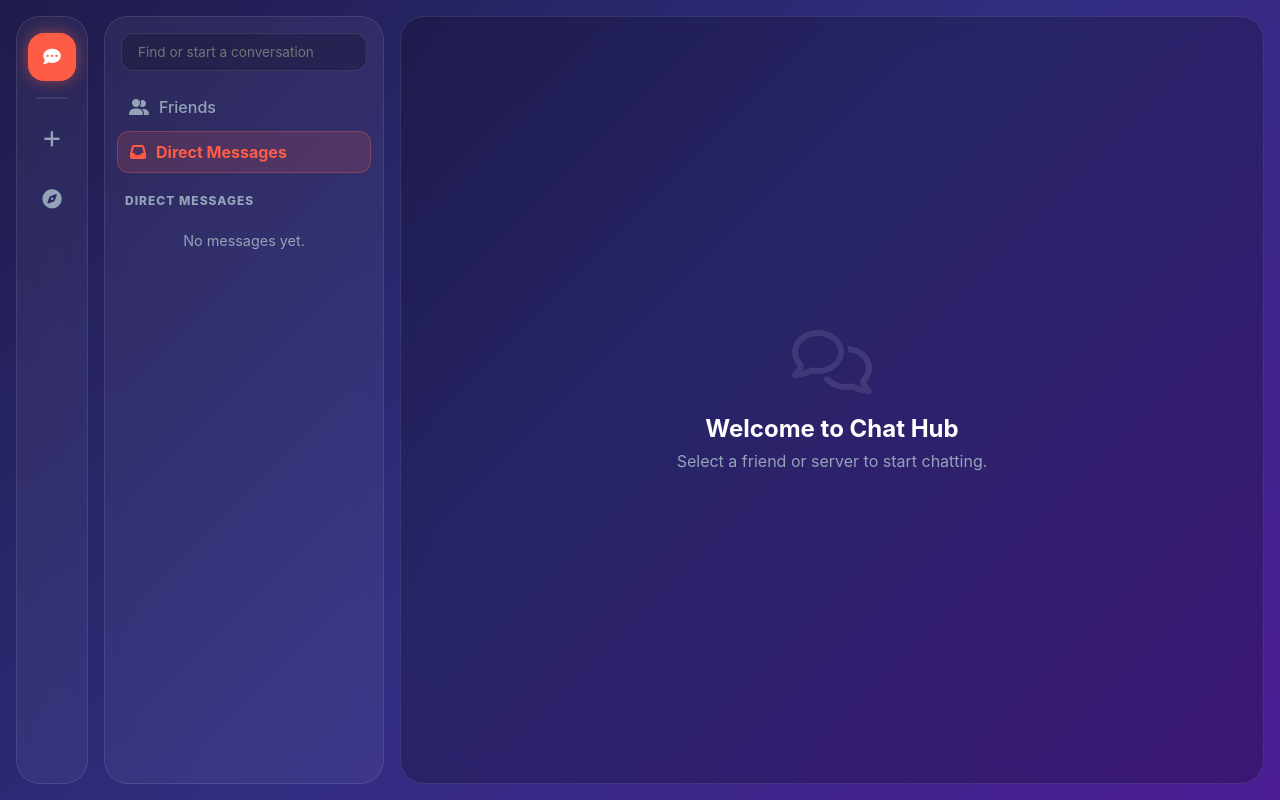
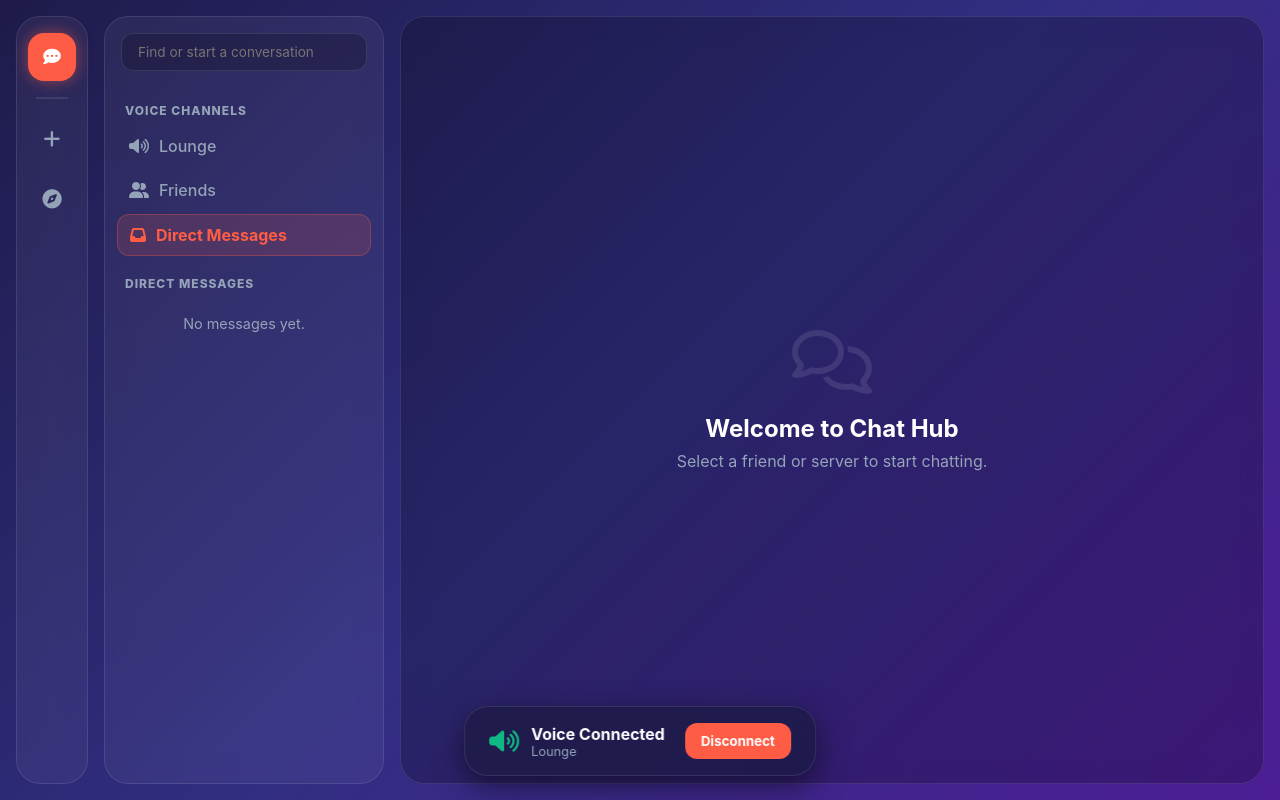
Before and after one commit to OGBONEX/CHAT-HUB, a plain HTML site: page app.html in a window 1280 px wide. Drawn offline with Linux system fonts and the light colour scheme; no server answers.

Commit message:
Update app.html

```diff
--- a/app.html
+++ b/app.html
@@ -31,6 +31,11 @@
             </div>
 
             <div class="channel-list">
+                <div class="category">VOICE CHANNELS</div>
+                <div class="channel" onclick="joinVoiceChannel('Lounge')">
+                    <i class="fa-solid fa-volume-high"></i> Lounge
+                </div>
+
                 <div class="channel" id="nav-friends">
                     <i class="fa-solid fa-user-group"></i> Friends
                 </div>
@@ -50,14 +55,12 @@
 
         <!-- 3. Main Chat Area -->
         <div class="chat-area" id="view-dms">
-            <!-- Blank State (Welcome Screen) -->
             <div id="dm-empty-state" style="flex: 1; display: flex; flex-direction: column; justify-content: center; align-items: center; color: var(--text-muted);">
                 <i class="fa-regular fa-comments" style="font-size: 4rem; margin-bottom: 20px; color: var(--glass-border);"></i>
                 <h2 style="color: white; margin-bottom: 8px;">Welcome to Chat Hub</h2>
                 <p>Select a friend or server to start chatting.</p>
             </div>
 
-            <!-- Active Chat View -->
             <div id="dm-active-chat" style="display: none; flex: 1; flex-direction: column; height: 100%;">
                 <div class="chat-header">
                     <div class="chat-title">
@@ -65,7 +68,6 @@
                         <span id="dm-chat-name">User</span>
                     </div>
 
-                    <!-- User Profile Panel (Top Right) -->
                     <div class="user-panel-top">
                         <div class="avatar" id="user-avatar" style="width: 32px; height: 32px; font-size: 0.9rem; background: #23a559;">U</div>
                         <div>
@@ -92,12 +94,9 @@
             </div>
         </div>
 
-        <!-- 4. Friends View -->
         <div class="chat-area" id="view-friends" style="display: none;">
             <div class="chat-header">
                 <div class="chat-title"><i class="fa-solid fa-user-group" style="margin-right: 8px;"></i> Friends</div>
-
-                <!-- User Profile Panel (Top Right) -->
                 <div class="user-panel-top">
                     <div class="avatar" id="user-avatar-friends" style="width: 32px; height: 32px; font-size: 0.9rem; background: #23a559;">U</div>
                     <div>
@@ -123,7 +122,7 @@
         </div>
     </div>
 
-    <!-- Settings Modal -->
+    <!-- Modals -->
     <div class="modal-overlay" id="settings-modal">
         <div class="settings-modal">
             <button class="settings-close" id="close-settings">&times;</button>
@@ -147,7 +146,6 @@
         </div>
     </div>
 
-    <!-- Explore Modal -->
     <div class="modal-overlay" id="explore-modal">
         <div class="settings-modal" style="height: 600px;">
             <button class="settings-close" id="close-explore">&times;</button>
@@ -159,6 +157,19 @@
         </div>
     </div>
 
+    <!-- Voice Call Overlay -->
+    <div id="voice-overlay" style="display: none; position: fixed; bottom: 24px; left: 50%; transform: translateX(-50%); background: rgba(30, 27, 75, 0.9); backdrop-filter: blur(12px); border: 1px solid var(--glass-border); padding: 16px 24px; border-radius: 24px; box-shadow: 0 10px 30px rgba(0,0,0,0.5); z-index: 2000; display: flex; align-items: center; gap: 20px;">
+        <div style="display: flex; align-items: center; gap: 12px;">
+            <i class="fa-solid fa-volume-high" style="color: #10b981; font-size: 1.5rem;"></i>
+            <div>
+                <div style="font-weight: bold; color: white;">Voice Connected</div>
+                <div style="font-size: 0.8rem; color: var(--text-muted);" id="voice-channel-name">Lounge</div>
+            </div>
+        </div>
+        <button onclick="leaveVoiceChannel()" style="background: #ff5c46; color: white; border: none; padding: 10px 16px; border-radius: 12px; font-weight: bold; cursor: pointer;">Disconnect</button>
+    </div>
+    <audio id="remote-audio" autoplay></audio>
+
     <script src="app.js"></script>
 </body>
 </html>
```
